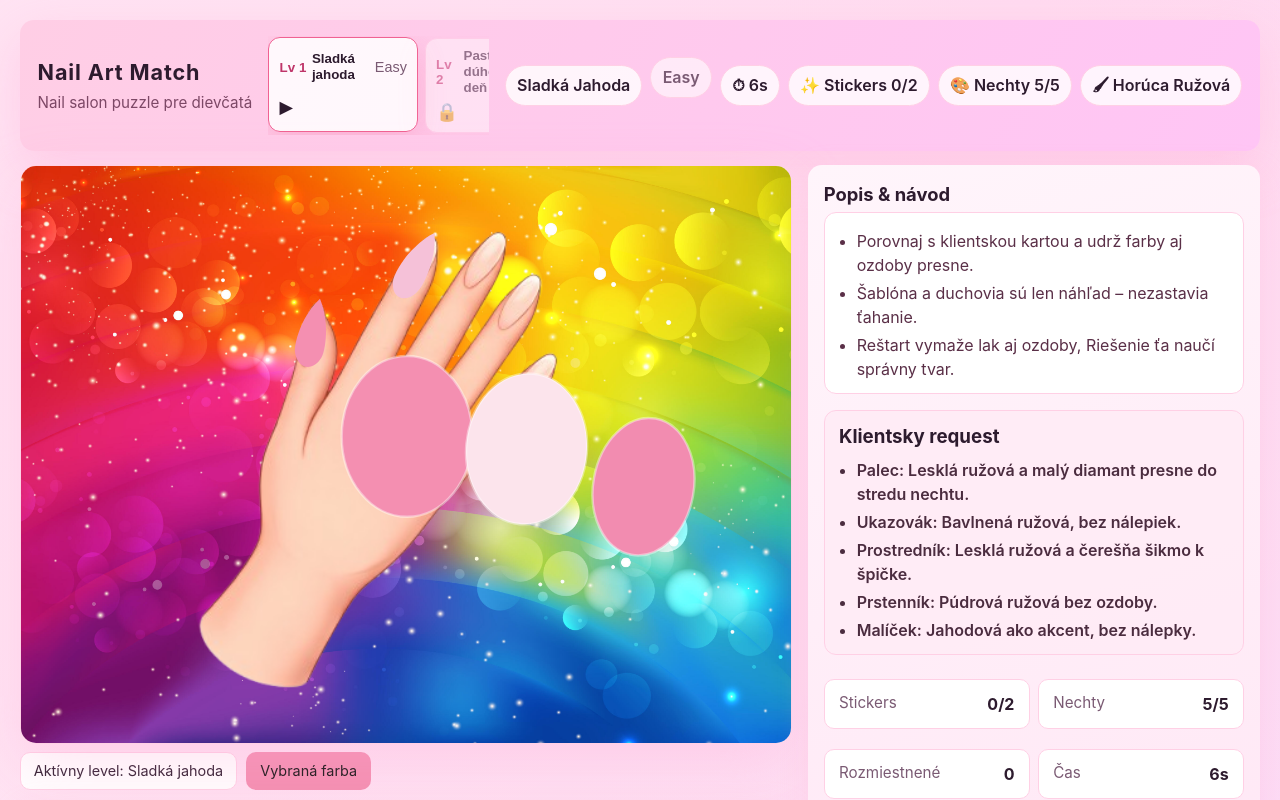
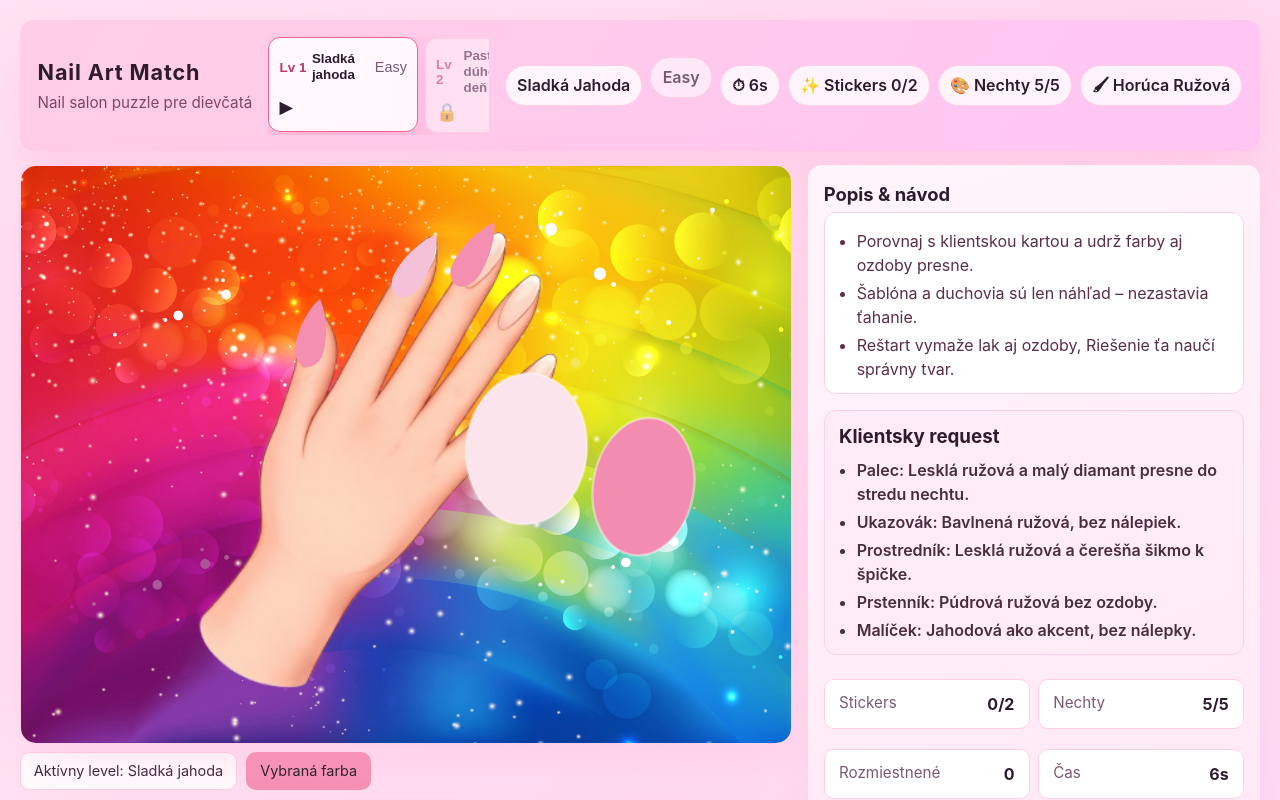
Before and after one commit to ch1ari/projektwebtechNAIL, a React (Vite) app: page / in a window 1280 px wide. Shown: the top 800 px of the page. Built offline with nearby package versions, Linux system fonts and the light colour scheme.

Commit message:
Update index finger and add middle finger mask (prostredník)

```diff
--- a/src/components/Board.jsx
+++ b/src/components/Board.jsx
@@ -130,7 +130,16 @@ const Board = forwardRef(function Board({ app, stickers }, boardRef) {
             {/* Mask for index finger */}
             <mask id="index-mask">
               <path
-                d="m 759.24647,263.50706 c -11.15477,-3.99336 -16.35442,-11.87725 -16.91665,-25.64968 -0.39977,-9.79299 1.76881,-17.23387 8.77654,-30.11413 10.61977,-19.51917 22.50782,-34.49387 39.83774,-50.18134 13.93872,-12.61766 32.2149,-24.75003 34.16735,-22.6815 0.34797,0.36866 0.6246,5.84104 0.61478,12.16086 -0.0444,28.56946 -9.49169,63.02497 -24.98492,91.12368 -5.31545,9.64017 -15.31008,19.49003 -23.40939,23.07033 -6.04404,2.67176 -14.13072,3.68756 -18.08545,2.27178 z"
+                d="m 755.04248,261.72078 c -10.86486,-4.72553 -15.52931,-12.93741 -15.17543,-26.71677 0.25164,-9.79791 2.90972,-17.0783 10.75758,-29.4646 11.89293,-18.77061 24.74946,-32.92254 43.08319,-47.42417 14.7461,-11.66387 33.78784,-22.55539 35.59856,-20.36173 0.32272,0.39096 0.23522,5.86963 -0.19439,12.17484 -1.94212,28.5034 -13.65735,62.25525 -30.9829,89.26271 -5.94408,9.26578 -16.57094,18.42996 -24.89019,21.46433 -6.20817,2.26437 -14.34447,2.74074 -18.19642,1.06539 z"
+                fill="white"
+                transform="scale(0.3984375)"
+              />
+            </mask>
+
+            {/* Mask for middle finger */}
+            <mask id="middle-mask">
+              <path
+                d="m 869.91071,238.49154 c -5.87479,-3.10666 -9.5985,-8.04339 -11.44332,-15.17107 -1.92237,-7.42725 -1.92117,-11.30846 0.006,-19.48476 3.85838,-16.36969 26.23738,-47.55315 46.67899,-65.04367 13.37656,-11.44543 34.47339,-25.01147 38.89584,-25.01147 1.55077,0 0.54504,21.19097 -1.55926,32.85388 -4.78637,26.52802 -17.26795,57.24369 -30.68805,75.51956 -11.48787,15.6445 -29.7397,22.76287 -41.8902,16.33753 z"
                 fill="white"
                 transform="scale(0.3984375)"
               />
@@ -139,7 +148,7 @@ const Board = forwardRef(function Board({ app, stickers }, boardRef) {
 
           {/* Render nail polish */}
           {NAILS.map((nail) => {
-            if (nail.id === 'thumb' || nail.id === 'index') {
+            if (nail.id === 'thumb' || nail.id === 'index' || nail.id === 'middle') {
               // Thumb and index use SVG masks
               return (
                 <rect
```
